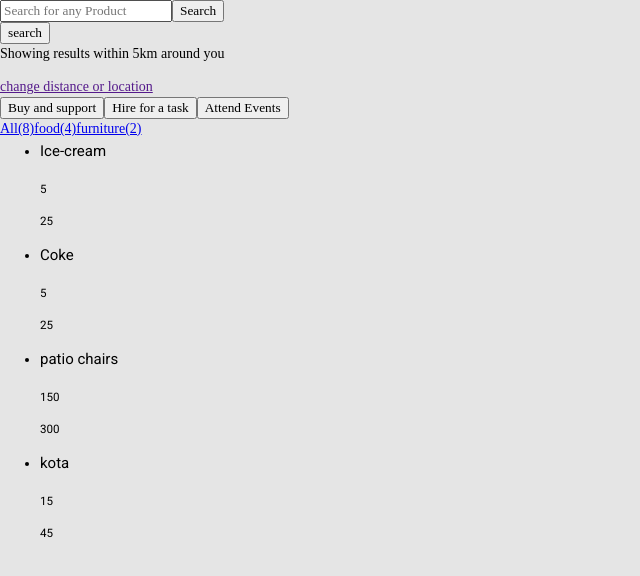
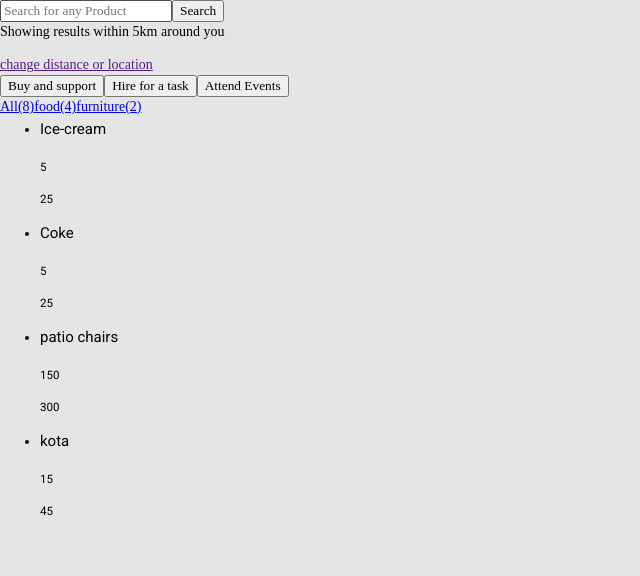
Before and after one commit to MGStatus200/hustlehub, an Angular app: page /home in a window 1280 px wide. Shown: the top 576 px of the page, without its empty margins (0-640 px from the left). Built offline with nearby package versions, Linux system fonts and the light colour scheme.

Commit message:
removed extra button

```diff
--- a/src/app/components/pages/home/home.component.html
+++ b/src/app/components/pages/home/home.component.html
@@ -1,5 +1,4 @@
 <app-prod-search></app-prod-search>
-<button>search</button>
 <p>Showing results within 5km around you</p>
 <a href="">change distance or location</a>
 <div class="main--category">
```
